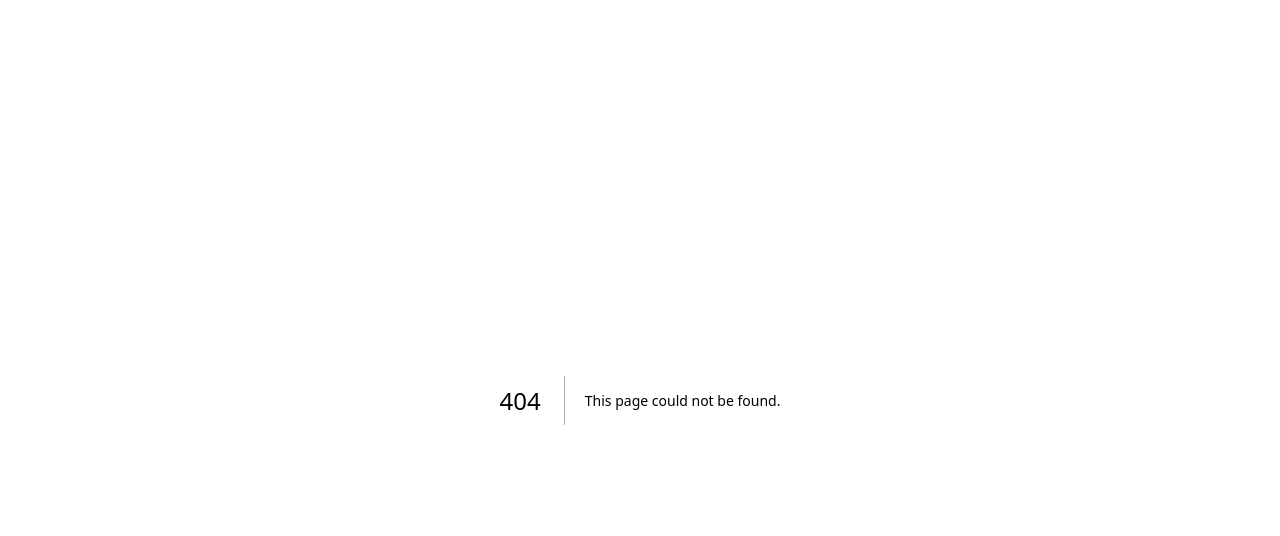
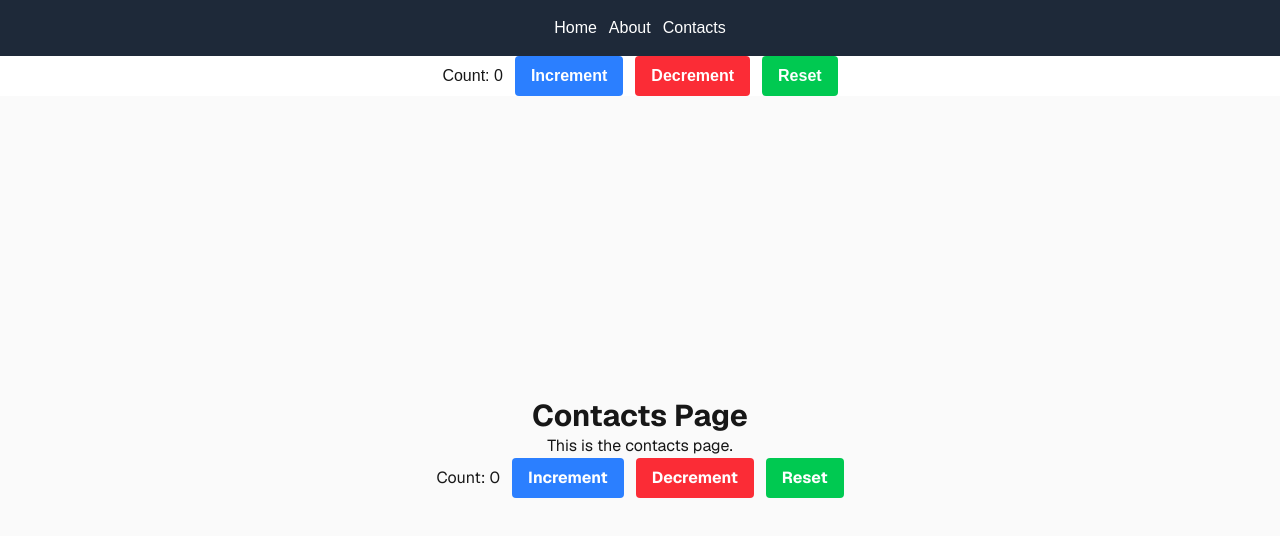
Before and after one commit to tereshonkov/ai-proj, a Next.js app: page /contacts in a window 1280 px wide. Before the commit this address had no page. Shown: the top 536 px of the page. Built offline with nearby package versions, Linux system fonts and the light colour scheme.

Commit message:
feat: add test pages, counter and health route

```diff
--- /dev/null
+++ b/app/about/page.tsx
@@ -0,0 +1,9 @@
+export default async function About() {
+  console.log("About page rendered");
+  return (
+    <div className="flex flex-col flex-1 items-center justify-center bg-zinc-50 font-sans dark:bg-black">
+      <h1 className="text-3xl font-bold">About Page</h1>
+      <p>This is the about page.</p>
+    </div>
+  );
+}
--- /dev/null
+++ b/app/api/health/route.ts
@@ -0,0 +1,8 @@
+import { NextResponse } from "next/server";
+
+export async function GET(request: Request) {
+  return NextResponse.json({
+    status: 200,
+    time: new Date().toISOString(),
+  });
+}
--- /dev/null
+++ b/app/contacts/page.tsx
@@ -0,0 +1,12 @@
+import Counter from "@/components/CounterForTest";
+
+export default function Contacts() {
+  console.log("Contacts page rendered");
+  return (
+    <div className="flex flex-col flex-1 items-center justify-center bg-zinc-50 font-sans dark:bg-black">
+      <h1 className="text-3xl font-bold">Contacts Page</h1>
+      <p>This is the contacts page.</p>
+      <Counter />
+    </div>
+  );
+}
--- a/app/layout.tsx
+++ b/app/layout.tsx
@@ -1,6 +1,8 @@
 import type { Metadata } from "next";
 import { Geist, Geist_Mono } from "next/font/google";
 import "./globals.css";
+import Header from "@/components/HeaderTest";
+import Counter from "@/components/CounterForTest";
 
 const geistSans = Geist({
   variable: "--font-geist-sans",
@@ -23,7 +25,11 @@ export default function RootLayout({ children }: LayoutProps<"/">) {
       lang="en"
       className={`${geistSans.variable} ${geistMono.variable} h-full antialiased`}
     >
-      <body className="min-h-full flex flex-col">{children}</body>
+      <body className="min-h-full flex flex-col">
+        <Header />
+        <Counter />
+        {children}
+      </body>
     </html>
   );
 }
--- a/app/page.tsx
+++ b/app/page.tsx
@@ -1,68 +1,8 @@
-import Image from "next/image";
-
 export default function Home() {
   return (
     <div className="flex flex-col flex-1 items-center justify-center bg-zinc-50 font-sans dark:bg-black">
-      <main className="flex flex-1 w-full max-w-3xl flex-col items-center justify-between py-32 px-16 bg-white dark:bg-black sm:items-start">
-        <Image
-          className="dark:invert h-5 w-[100px]"
-          src="/next.svg"
-          alt="Next.js logo"
-          width={100}
-          height={20}
-          priority
-        />
-        <div className="flex flex-col items-center gap-6 text-center sm:items-start sm:text-left">
-          <h1 className="max-w-xs text-3xl font-semibold leading-10 tracking-tight text-black dark:text-zinc-50">
-            To get started, edit the{" "}
-            <code className="rounded bg-black/[.06] px-1.5 py-0.5 font-mono text-[0.9em] dark:bg-white/[.08]">
-              page.tsx
-            </code>{" "}
-            file.
-          </h1>
-          <p className="max-w-md text-lg leading-8 text-zinc-600 dark:text-zinc-400">
-            Looking for a starting point or more instructions? Head over to{" "}
-            <a
-              href="https://vercel.com/templates?framework=next.js&utm_source=create-next-app&utm_medium=appdir-template-tw&utm_campaign=create-next-app"
-              className="font-medium text-zinc-950 dark:text-zinc-50"
-            >
-              Templates
-            </a>{" "}
-            or the{" "}
-            <a
-              href="https://nextjs.org/learn?utm_source=create-next-app&utm_medium=appdir-template-tw&utm_campaign=create-next-app"
-              className="font-medium text-zinc-950 dark:text-zinc-50"
-            >
-              Learning
-            </a>{" "}
-            center.
-          </p>
-        </div>
-        <div className="flex flex-col gap-4 text-base font-medium sm:flex-row">
-          <a
-            className="flex h-12 w-full items-center justify-center gap-2 rounded-full bg-foreground px-5 text-background transition-colors hover:bg-[#383838] dark:hover:bg-[#ccc] md:w-[158px]"
-            href="https://vercel.com/new?utm_source=create-next-app&utm_medium=appdir-template-tw&utm_campaign=create-next-app"
-            target="_blank"
-            rel="noopener noreferrer"
-          >
-            <Image
-              className="dark:invert h-[14px] w-4"
-              src="/vercel.svg"
-              alt="Vercel logomark"
-              width={16}
-              height={14}
-            />
-            Deploy Now
-          </a>
-          <a
-            className="flex h-12 w-full items-center justify-center rounded-full border border-solid border-black/[.08] px-5 transition-colors hover:border-transparent hover:bg-black/[.04] dark:border-white/[.145] dark:hover:bg-[#1a1a1a] md:w-[158px]"
-            href="https://nextjs.org/docs?utm_source=create-next-app&utm_medium=appdir-template-tw&utm_campaign=create-next-app"
-            target="_blank"
-            rel="noopener noreferrer"
-          >
-            Documentation
-          </a>
-        </div>
+      <main className="flex flex-col flex-1 items-center justify-center bg-zinc-50 font-sans dark:bg-black">
+        <h1 className="text-3xl font-bold">Main Page</h1>
       </main>
     </div>
   );
--- /dev/null
+++ b/components/CounterForTest.tsx
@@ -0,0 +1,43 @@
+"use client";
+import { useState } from "react";
+
+export default function CounterForTest() {
+  const [count, setCount] = useState(0);
+
+  const increment = () => {
+    setCount(count + 1);
+  };
+  const decrement = () => {
+    setCount(count - 1);
+    if (count <= 0) {
+      setCount(0);
+    }
+  };
+  const reset = () => {
+    setCount(0);
+  };
+  console.log("CounterForTest rendered client-side");
+  return (
+    <div className="flex items-center justify-center gap-3">
+      <p>Count: {count}</p>
+      <button
+        className="bg-blue-500 hover:bg-blue-700 text-white font-bold py-2 px-4 rounded"
+        onClick={increment}
+      >
+        Increment
+      </button>
+      <button
+        className="bg-red-500 hover:bg-red-700 text-white font-bold py-2 px-4 rounded"
+        onClick={decrement}
+      >
+        Decrement
+      </button>
+      <button
+        className="bg-green-500 hover:bg-green-700 text-white font-bold py-2 px-4 rounded"
+        onClick={reset}
+      >
+        Reset
+      </button>
+    </div>
+  );
+}
--- /dev/null
+++ b/components/HeaderTest.jsx
@@ -0,0 +1,11 @@
+import Link from "next/link";
+
+export default function HeaderTest() {
+    return (
+        <header className="bg-gray-800 text-white p-4 gap-3 flex w-full justify-center">
+            <Link href="/">Home</Link>
+            <Link href="/about">About</Link>
+            <Link href="/contacts">Contacts</Link>
+        </header>
+    )
+}
```
